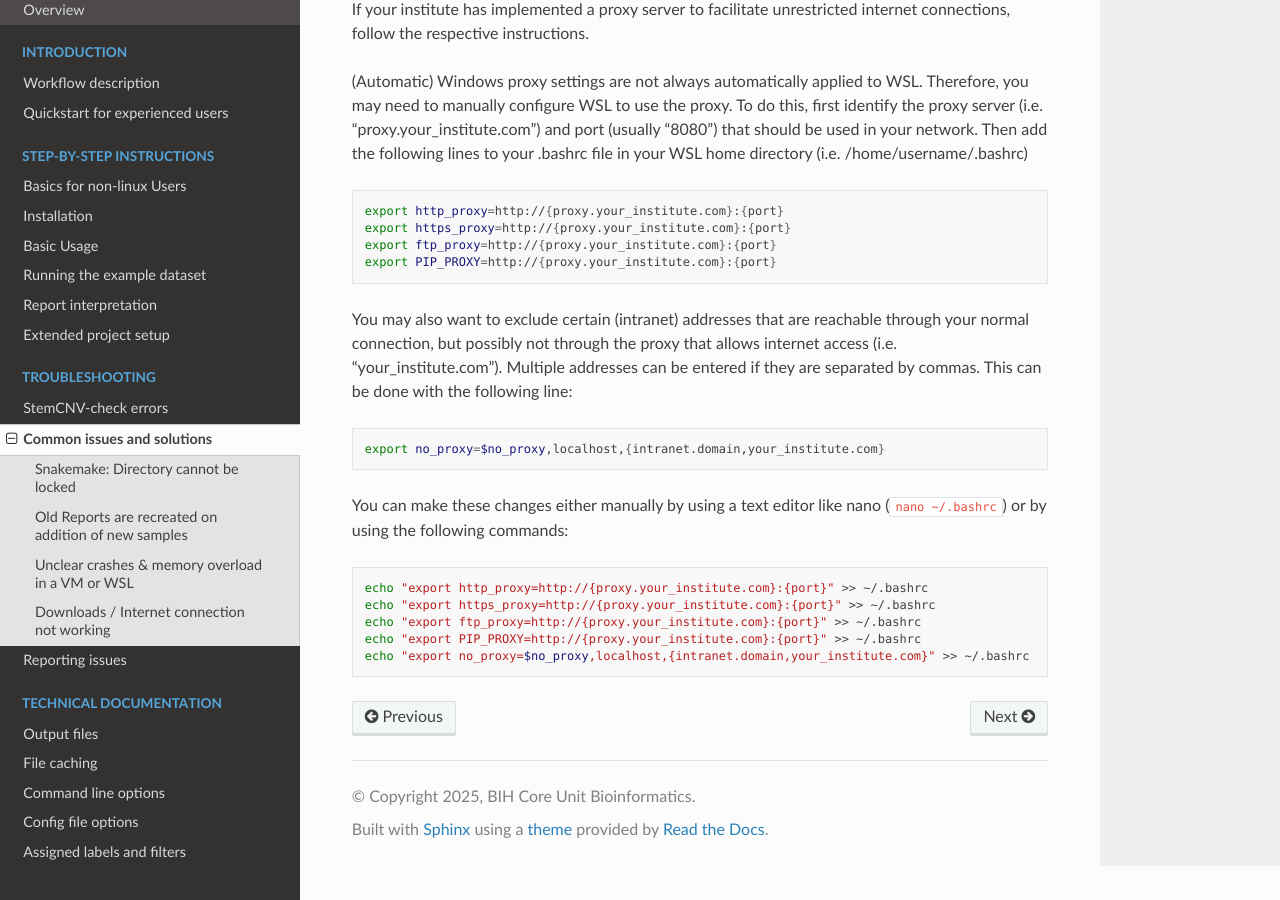
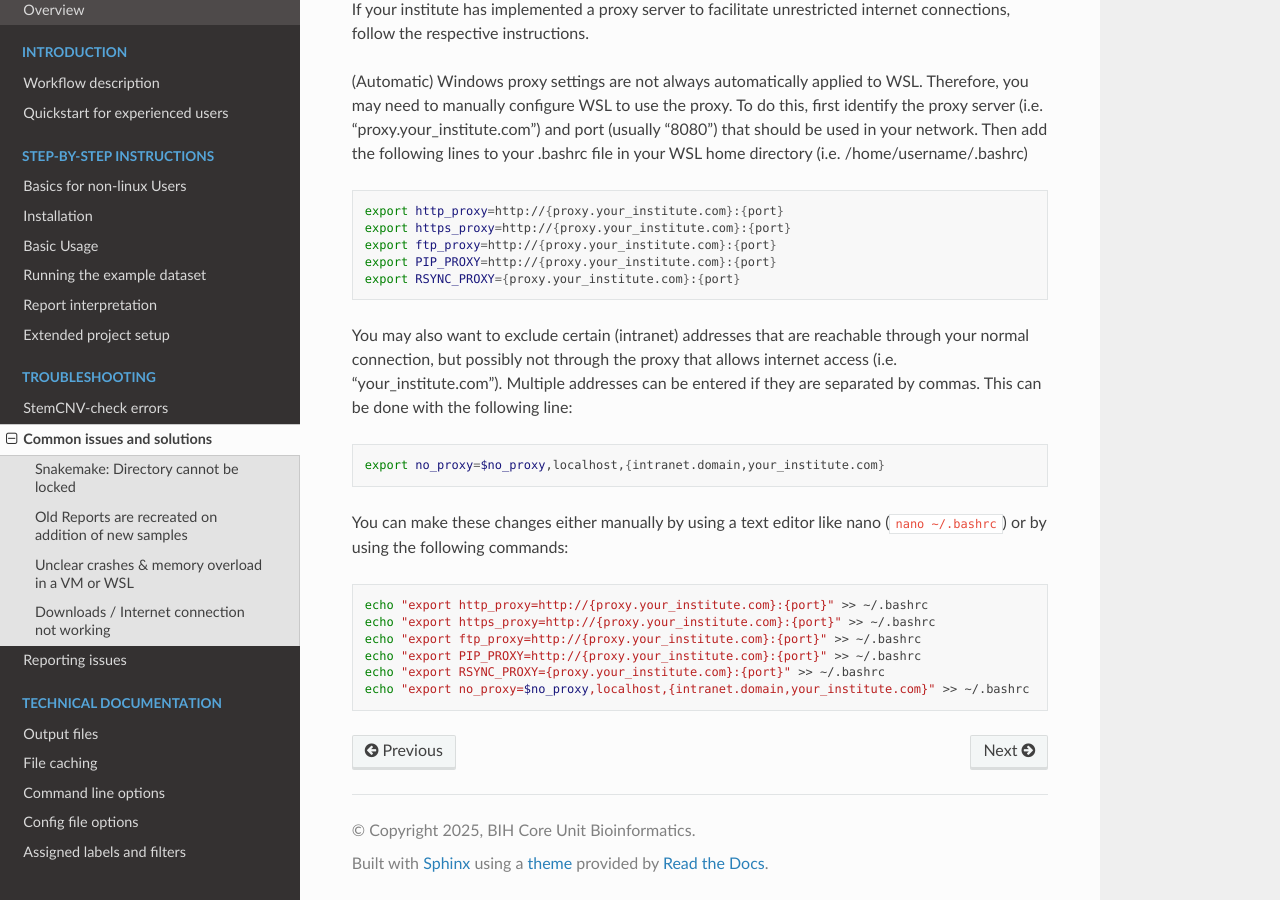
Before and after one commit to bihealth/StemCNV-check, a Sphinx documentation site: the page built from docs/source/issues_common.rst, in a window 1280 px wide and 900 px high, scrolled down 1944 px. Built offline with Sphinx 7.4.7 and the Read the Docs theme 3.1.0, drawn with Linux system fonts in a browser that asks for light colours.

Commit message:
Add rsync proxy settings to docs

```diff
--- a/docs/source/issues_common.rst
+++ b/docs/source/issues_common.rst
@@ -103,7 +103,7 @@ following lines to your .bashrc file in your WSL home directory (i.e. /home/user
     export https_proxy=http://{proxy.your_institute.com}:{port}
     export ftp_proxy=http://{proxy.your_institute.com}:{port}
     export PIP_PROXY=http://{proxy.your_institute.com}:{port}
-
+    export RSYNC_PROXY={proxy.your_institute.com}:{port}
 
 You may also want to exclude certain (intranet) addresses that are reachable through your normal connection,
 but possibly not through the proxy that allows internet access (i.e. "your_institute.com"). Multiple addresses can be
@@ -122,4 +122,5 @@ You can make these changes either manually by using a text editor like nano (``n
     echo "export https_proxy=http://{proxy.your_institute.com}:{port}" >> ~/.bashrc
     echo "export ftp_proxy=http://{proxy.your_institute.com}:{port}" >> ~/.bashrc
     echo "export PIP_PROXY=http://{proxy.your_institute.com}:{port}" >> ~/.bashrc
+    echo "export RSYNC_PROXY={proxy.your_institute.com}:{port}" >> ~/.bashrc
     echo "export no_proxy=$no_proxy,localhost,{intranet.domain,your_institute.com}" >> ~/.bashrc
```
